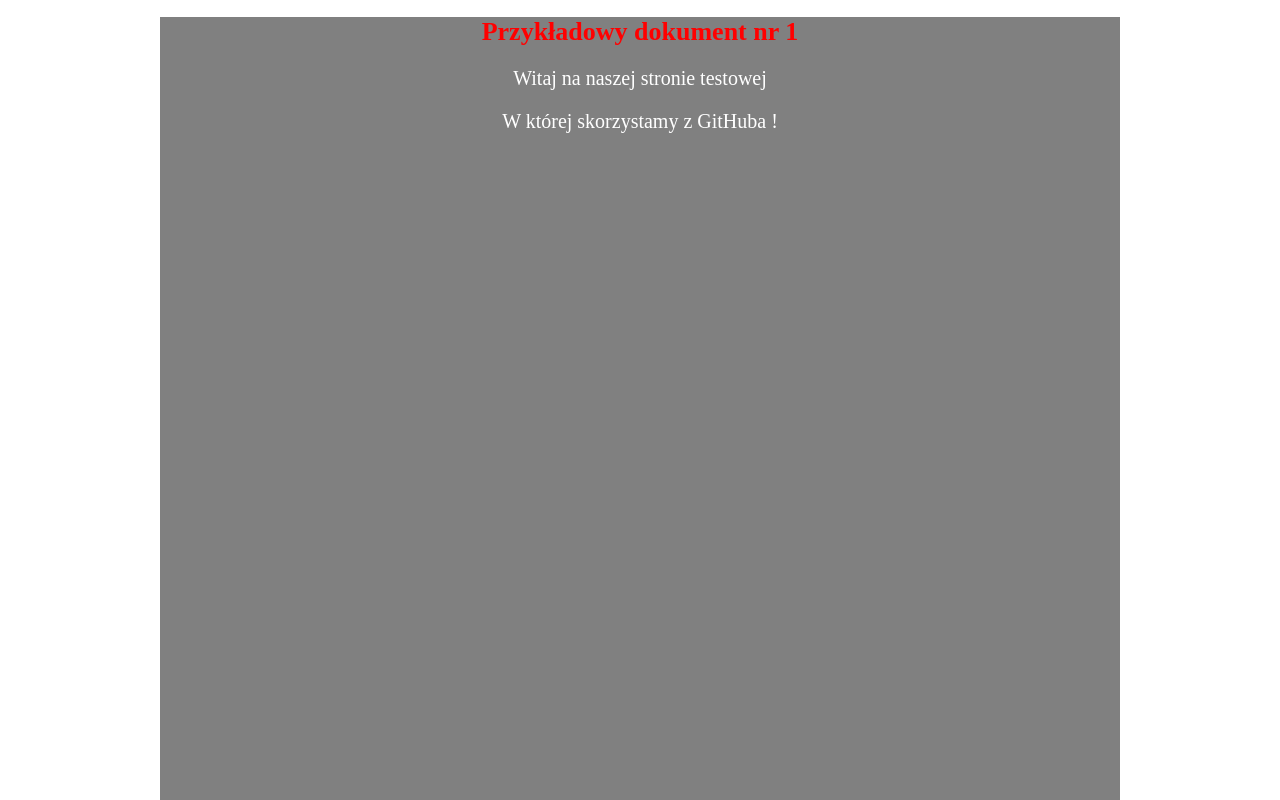
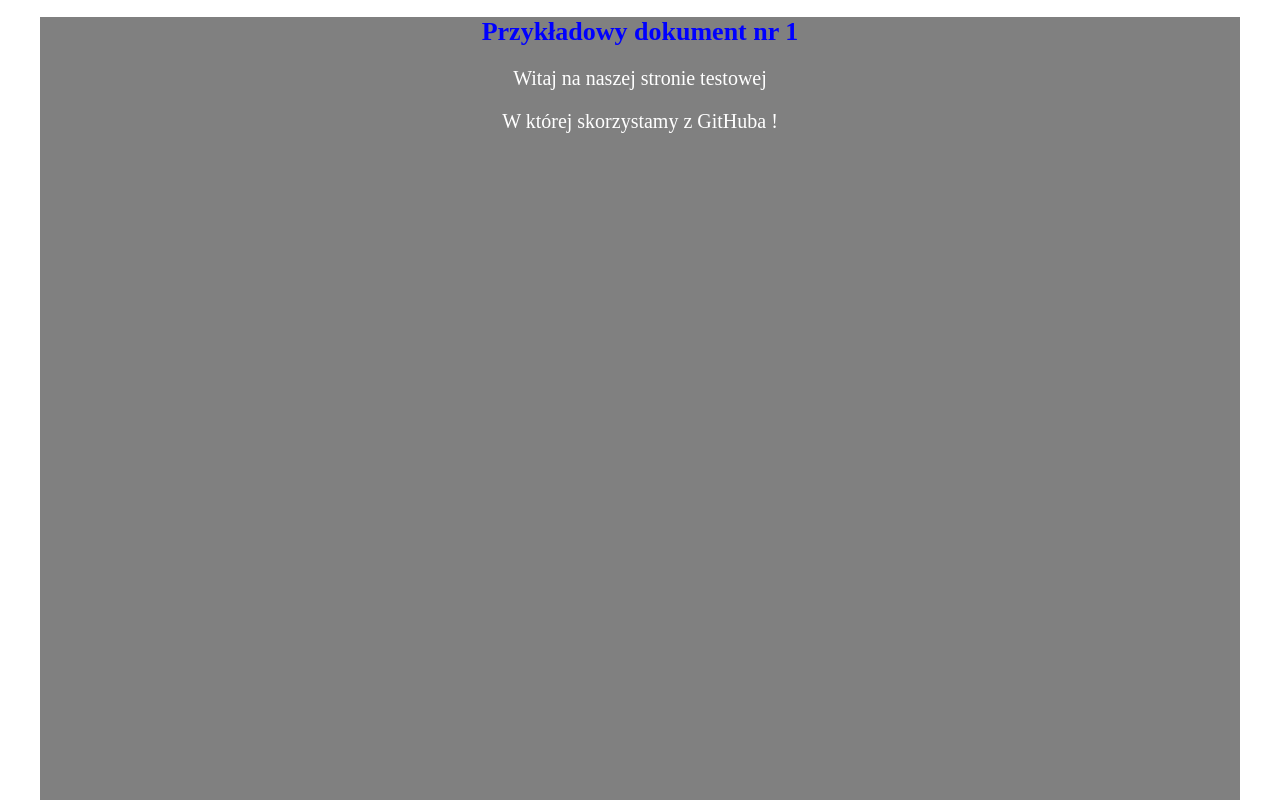
Before and after one commit to PawelKonkel/Test, a plain HTML site: page index.html in a window 1280 px wide. Shown: the top 800 px of the page. Drawn offline with Linux system fonts and the light colour scheme.

Commit message:
Zmieniono typografie

```diff
--- a/style.css
+++ b/style.css
@@ -4,7 +4,7 @@
 
 h1
 {
-  color: red;
+  color: blue;
   font-size: 26px;
 
 
@@ -16,7 +16,7 @@ h1
 #page
 {
   margin: 0 auto;
-  width: 960px;
+  width: 1200px;
   color: white;
   background-color: grey;
   height: 1800px;
```
